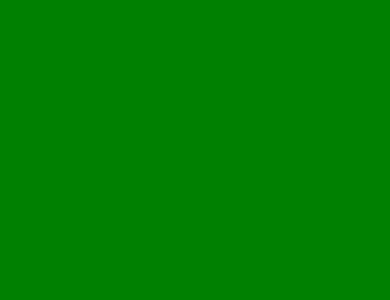
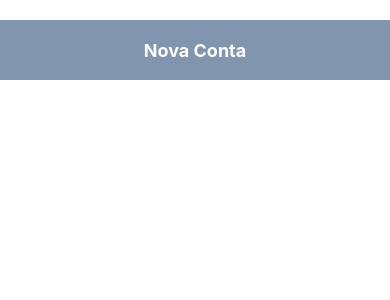
Before and after one commit to nbkhope/formulario-de-cadastro, a React Native app: screen / in a window 390 px wide. Shown: the top 300 px of the page. Built offline with nearby package versions, Linux system fonts and the light colour scheme.

Commit message:
Implementar titulo Nova Conta

```diff
--- a/App.js
+++ b/App.js
@@ -16,6 +16,7 @@ class App extends Component {
 const styles = StyleSheet.create({
   container: {
     flex: 1,
+    marginTop: 20,
   },
 });
 
--- a/components/Cadastro.js
+++ b/components/Cadastro.js
@@ -1,14 +1,30 @@
 import React from 'react';
-import { View } from 'react-native';
+import { View, Text, StyleSheet } from 'react-native';
 
 class Cadastro extends React.Component {
   render() {
     return (
-      <View style={{ flex: 1, backgroundColor: 'green' }}>
-
+      <View style={{ flex: 1 }}>
+        <View style={styles.titleContainer}>
+          <Text style={styles.titleText}>Nova Conta</Text>
+        </View>
       </View>
     );
   }
 }
 
+const styles = StyleSheet.create({
+  titleContainer: {
+    backgroundColor: 'rgb(130, 149, 174)',
+    height: 60,
+    justifyContent: 'center',
+    alignItems: 'center',
+  },
+  titleText: {
+    color: 'white',
+    fontSize: 18,
+    fontWeight: 'bold',
+  },
+});
+
 export default Cadastro;
```
